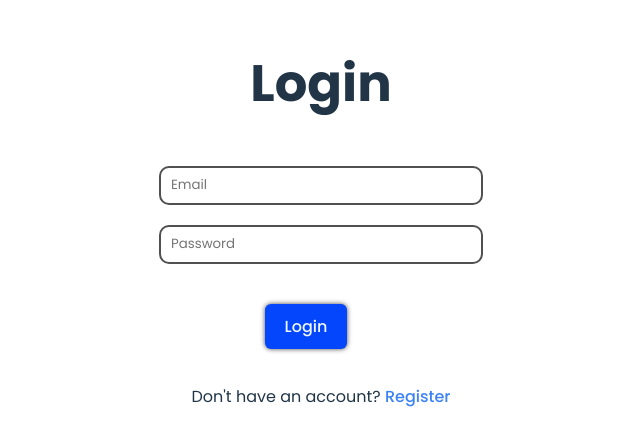
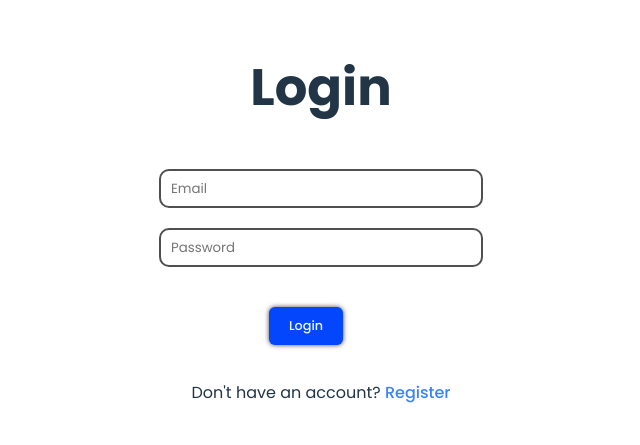
Before and after one commit to Rajat-264/note-maker-frontend, a React (Vite) app: page / in a window 1280 px wide. Shown: the part 177-622 px from the top of the page, without its empty margins (319-959 px from the left). Built offline with nearby package versions, Linux system fonts and the light colour scheme; a web font is replaced by a local one.

Commit message:
Note page updated

```diff
--- a/src/pages/Topic.css
+++ b/src/pages/Topic.css
@@ -69,7 +69,7 @@
   border-radius: 4px;
   cursor: pointer;
   font-family: 'Poppins', sans-serif;
-  font-size: 1rem;
+  font-size: 0.8rem;
   transition: background-color 0.2s;
 }
 
@@ -83,7 +83,8 @@
   border-radius: 15px;
   cursor: pointer;
   font-family: 'Poppins', sans-serif;
-  font-size: 1rem;
+  font-size: 0.8rem;
+  font-weight: 700;
   transition: background-color 0.2s;
 }
 
```
